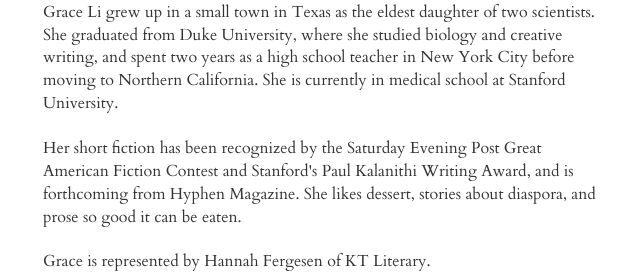
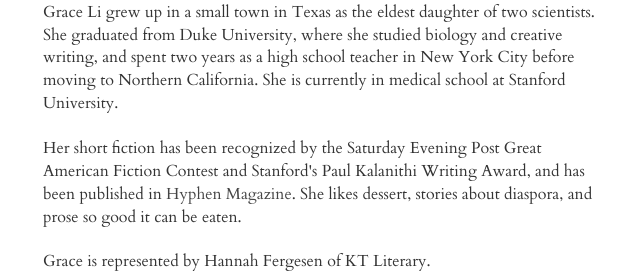
Before and after one commit to gracedli/gracedli.github.io, a plain HTML site: page index.html in a window 1280 px wide. Shown: the part 1100-1378 px from the top of the page, 27-667 px from the left. Drawn offline with nearby package versions, Linux system fonts and the light colour scheme.

Commit message:
Update index.html

```diff
--- a/index.html
+++ b/index.html
@@ -74,7 +74,7 @@
           <div class="col-md-6">
             <h2 class="heading">About</h2>
             <p>Grace Li grew up in a small town in Texas as the eldest daughter of two scientists. She graduated from Duke University, where she studied biology and creative writing, and spent two years as a high school teacher in New York City before moving to Northern California. She is currently in medical school at Stanford University.</p>
-              <p>Her short fiction has been recognized by the Saturday Evening Post Great American Fiction Contest and Stanford's Paul Kalanithi Writing Award, and is forthcoming from Hyphen Magazine. She likes dessert, stories about diaspora, and prose so good it can be eaten.</p>
+              <p>Her short fiction has been recognized by the Saturday Evening Post Great American Fiction Contest and Stanford's Paul Kalanithi Writing Award, and has been published in <a href="https://hyphenmagazine.com/blog/2020/04/april-lit-how-say-goodbye-language-does-not-feel-home">Hyphen Magazine</a>. She likes dessert, stories about diaspora, and prose so good it can be eaten.</p>
             <p>Grace is represented by Hannah Fergesen of KT Literary.</p>
           </div>
           <div class="col-md-5 col-md-offset-1">
```
